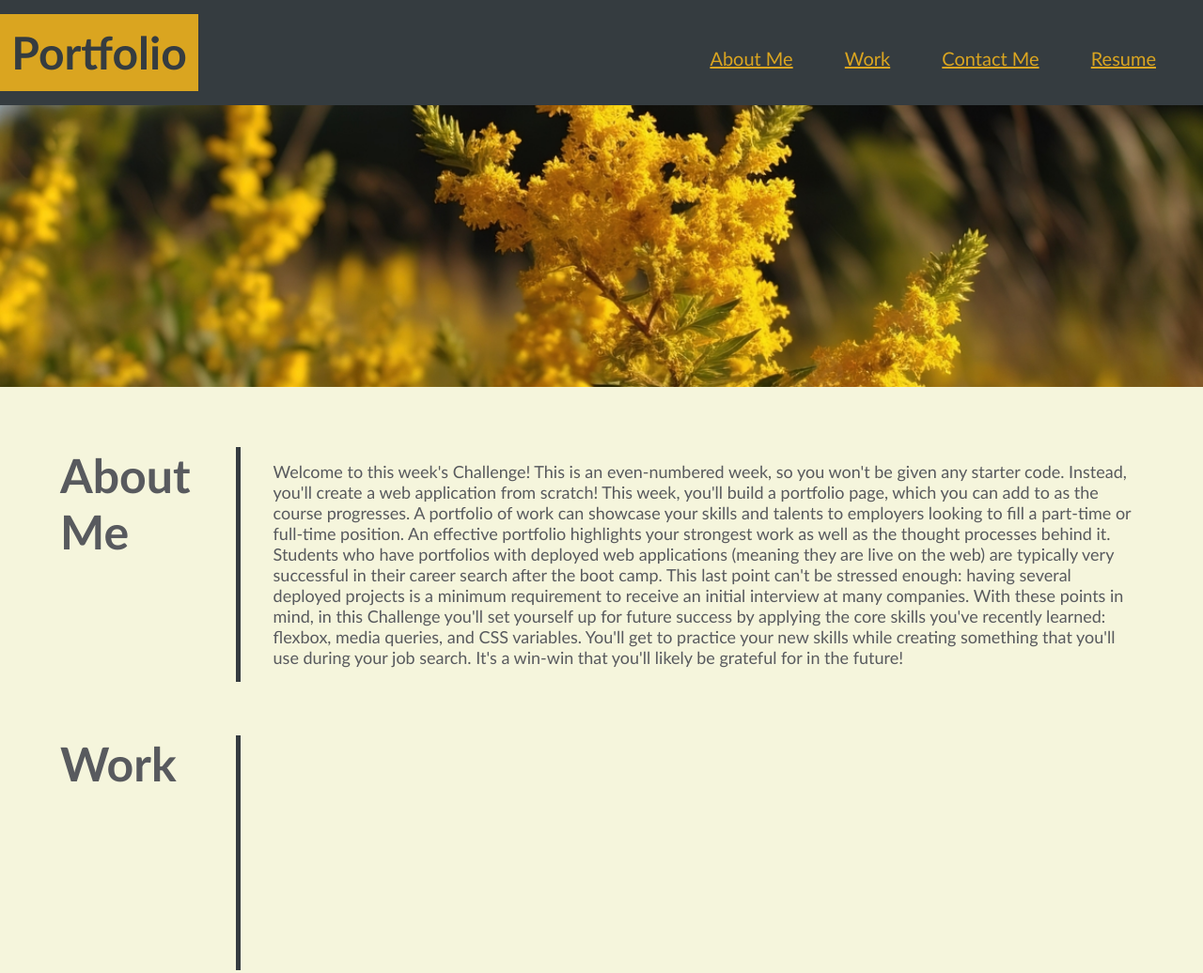
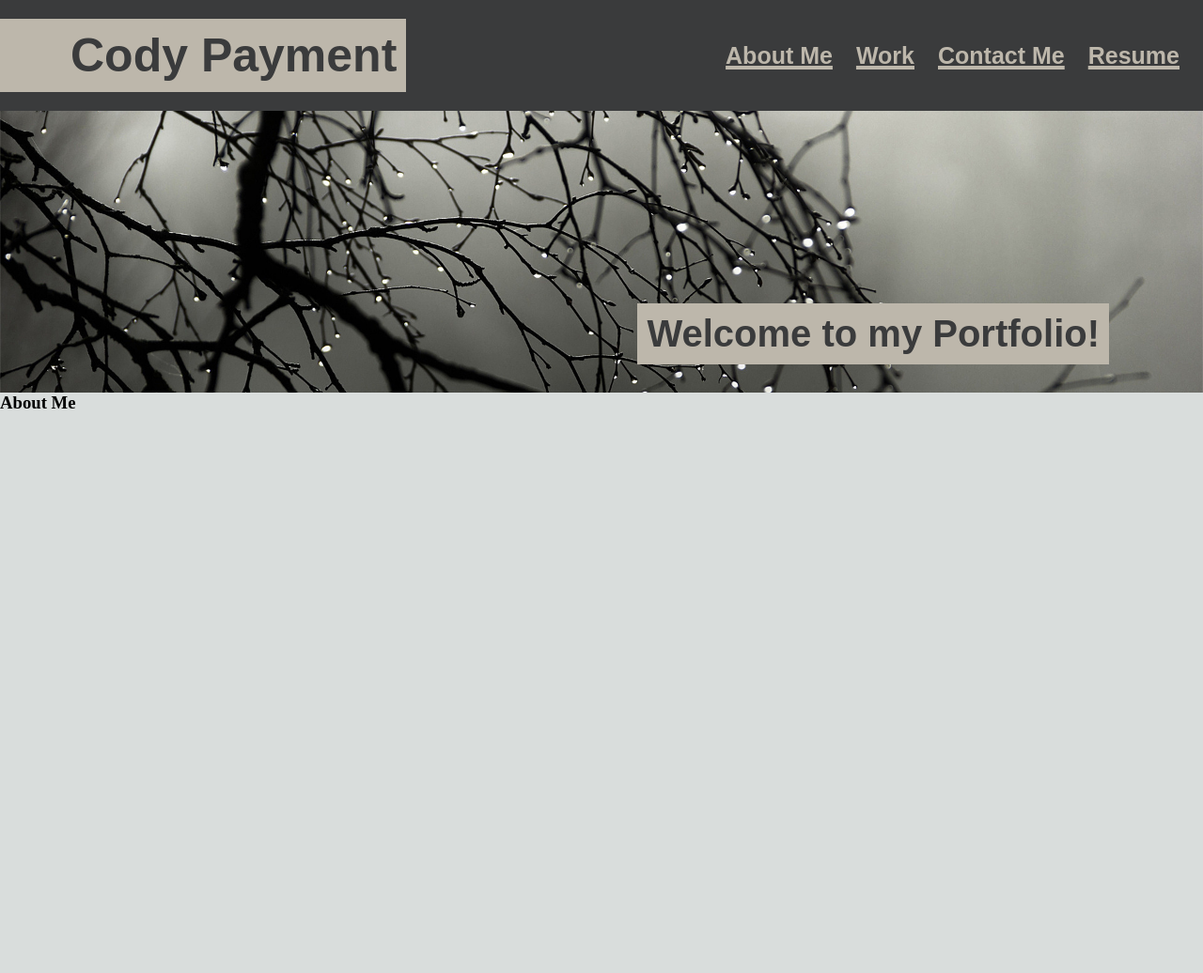
Before and after one commit to AKCashing/Portfolio-Showcase, a plain HTML site: page index.html in a window 1280 px wide. Shown: the top 1036 px of the page at 94% size. After the commit the page ends 800 px from the top, so only its background shows below. Drawn offline with Linux system fonts and the light colour scheme.

Commit message:
Republishing: Changed the UI color and formatting

```diff
--- a/assets/css/style.css
+++ b/assets/css/style.css
@@ -4,149 +4,169 @@
     margin: 0;
 }
 
-/* Body || Background Color */
+/* Body */
 body {
-    background-color: beige;
+    background-color: #d9dddc;
 }
 
-/* Header || Background Color and Padding */
-.header {
-    padding-top: 15px;
-    padding-right: 50px;
-    padding-bottom: 15px;
-    background-color: #353c40;
-    color: #353c40;
+/* Header */
+header {
+    display: flex;
+    align-items: center;
+    justify-content: space-between;
+    background-color: #3a3b3c;
 }
 
-/* Header Title || Font and Background Color */
-.header h1 {
+/* Heading 1 */
+h1 {
     display: inline-block;
-    padding: 1%;
-    font-family: 'Trebuchet MS', 'Lucida Sans Unicode', 'Lucida Grande', 'Lucida Sans', Arial, sans-serif;
-    font-size: 48px;
-    background-color: goldenrod;
+    padding-top: 10px;
+    padding-right: 10px;
+    padding-bottom: 10px;
+    padding-left: 75px;
+    margin-top: 20px;
+    margin-bottom: 20px;
+    font-family: sans-serif;
+    font-size: 50px;
+    background-color: #bdb7ab;
+    color: #3a3b3c;
 }
 
-/* Header Navigation || Font and Position */
-.header nav {
-    padding-top: 35px;
-    float: right;
-    font-family: 'Trebuchet MS', 'Lucida Sans Unicode', 'Lucida Grande', 'Lucida Sans', Arial, sans-serif;
-    font-size: 20px;
+/* Navigation List */
+nav ul {
+    display: flex;
 }
 
-/* Header Navigation || Positioning and Spacing */
-.header nav ul li {
+/* Navigation List Link */
+nav ul li {
     display: inline-block;
-    margin-left: 50px;
+    padding-right: 25px;
 }
 
-/* Navigation || Text Color */
-a {
-    color: goldenrod;
+/* Navigation Text */
+nav a {
+    font-family: sans-serif;
+    font-size: 25px;
+    font-weight: bold;
+    text-decoration-thickness: 4px;
+    color: #bdb7ab;
 }
 
-/* Header Image */
-.hero {
+/* Image 1 */
+#image1 {
+    width: 100vw;
     height: 300px;
-    width: 100%;
-    background-image: url("../images/goldenrod-flower.png");
+    background-image: url("../images/Image1.jpg");
     background-size: cover;
-    background-position: 27% 27%;
+    background-position: 25% 25%;
+    display: flex;
+    align-items: end;
+    justify-content: end;
+}
+
+h2 {
+    display: inline-block;
+    padding: 10px;
+    margin-right: 100px;
+    margin-bottom: 30px;
+    font-family: sans-serif;
+    font-size: 40px;
+    background-color: #bdb7ab;
+    color: #3a3b3c;
 }
 
 /* Article || Width and Padding */
-.content {
+/* .content {
     width: 100vw;
     padding: 5%;
-}
+} */
 
 /* About Me || Sizing and Text Color */
-.about-me {
+/* .about-me {
     height: 250px;
     width: 100%;
     display: flex;
     margin-bottom: 5%;
     color: #585a5e;
-}
+} */
 
 /* About Me Title || Font and Verticle Line */
-.about-me h2 {
+/* .about-me h2 {
     min-width: 15vw;
     font-family: 'Trebuchet MS', 'Lucida Sans Unicode', 'Lucida Grande', 'Lucida Sans', Arial, sans-serif;
     font-size: 50px;
     border-right: #353c40 solid 5px;
-}
+} */
 
 /* About Me Description || Positioning */
-.about-me p {
+/* .about-me p {
     display: flex;
     align-items: center;
     padding-left: 3%;
     font-family: 'Gill Sans', 'Gill Sans MT', Calibri, 'Trebuchet MS', sans-serif;
     font-size: 18px;
-}
+} */
 
 /* Work || Sizing and Text Color */
-.work {
+/* .work {
     height: 250px;
     width: 100%;
     display: flex;
     margin-bottom: 5%;
     color: #585a5e;
-}
+} */
 
 /* Work Title || Font and Verticle Line */
-.work h2 {
+/* .work h2 {
     width: 15vw;
     font-family: 'Trebuchet MS', 'Lucida Sans Unicode', 'Lucida Grande', 'Lucida Sans', Arial, sans-serif;
     font-size: 50px;
     border-right: #353c40 solid 5px;
-}
+} */
 
 /* Contact Me || Sizing and Text Color */
-.contact-me {
+/* .contact-me {
     height: 250px;
     width: 100%;
     display: flex;
     margin-bottom: 5%;
     color: #585a5e;
-}
+} */
 
 /* Contact Me Title || Font and Verticle Line */
-.contact-me h2 {
+/* .contact-me h2 {
     width: 15vw;
     font-family: 'Trebuchet MS', 'Lucida Sans Unicode', 'Lucida Grande', 'Lucida Sans', Arial, sans-serif;
     font-size: 50px;
     border-right: #353c40 solid 5px;
-}
+} */
 
-.contact-me nav {
+/* .contact-me nav {
     font-family: 'Trebuchet MS', 'Lucida Sans Unicode', 'Lucida Grande', 'Lucida Sans', Arial, sans-serif;
     font-size: 20px;
-}
+} */
 
-.contact-me nav ul li {
+/* .contact-me nav ul li {
     display: inline-block;
     padding: 100px;
-}
+} */
 
-b {
+/* b {
     color: #585a5e;
-}
+} */
 
 /* Resume || Sizing and Text Color */
-.resume {
+/* .resume {
     height: 250px;
     width: 100%;
     display: flex;
     color: #585a5e;
-}
+} */
 
 /* Resume Title || Font and Verticle Line */
-.resume h2 {
+/* .resume h2 {
     width: 15vw;
     font-family: 'Trebuchet MS', 'Lucida Sans Unicode', 'Lucida Grande', 'Lucida Sans', Arial, sans-serif;
     font-size: 50px;
     border-right: #353c40 solid 5px;
-}
+} */
--- a/index.html
+++ b/index.html
@@ -1,16 +1,45 @@
 <!DOCTYPE html>
-<html lang="en-us">
-
+<html lang="en">
 <head>
     <meta charset="UTF-8">
+    <meta name="viewport" content="width=device-width, initial-scale=1.0">
     <link rel="stylesheet" href="./assets/css/style.css">
-    <title>website</title>
+    <title>Document</title>
 </head>
+<!-- Documentation -->
+<body>
+    <!-- Header -->
+    <header>
+        <!-- Heading -->
+        <h1>Cody Payment</h1>
+        <!-- Navigation -->
+        <nav>
+            <!-- List -->
+            <ul>
+                <!-- Links -->
+                <li> <a href="about-me">About Me</a> </li>
+                <li> <a href="work">Work</a> </li>
+                <li> <a href="contact-me">Contact Me</a> </li>
+                <li> <a href="resume">Resume</a> </li>
+            </ul>
+        </nav>
+    </header>
+    <!-- Image 1 -->
+    <div id="image1">
+        <h2>Welcome to my Portfolio!</h2>
+    </div>
+    <!-- Main Content -->
+    <main id="content">
+        <div id="about-me">
+            <h3>About Me</h3>
+        </div>
+    </main>
+</body>
+</html>
 
-<body>
+<!-- <body>
     <header class="header">
         <h1>Portfolio</h1>
-
         <nav>
             <ul>
                 <li>
@@ -28,9 +57,7 @@
             </ul>
         </nav>
     </header>
-
     <div class="hero"></div>
-
     <main class="content">
         <article id="about-me" class="about-me">
             <h2>About Me</h2>
@@ -42,14 +69,11 @@
                 With these points in mind, in this Challenge you'll set yourself up for future success by applying the core skills you've recently learned: flexbox, media queries, and CSS variables. You'll get to practice your new skills while creating something that you'll use during your job search. It's a win-win that you'll likely be grateful for in the future!
             </p>
         </article>
-
         <article id="work" class="work">
             <h2>Work</h2>
         </article>
-
         <article id="contact-me" class="contact-me">
             <h2>Contact Me</h2>
-
             <nav>
                 <ul>
                     <li>
@@ -61,9 +85,8 @@
                 </ul>
             </nav>
         </article>
-
         <article id="resume" class="resume">
             <h2>Resume</h2>
         </article>
     </main>
-</body>
+</body> -->
```
Also changed, not shown: assets/images/Image1.jpg (added), assets/images/goldenrod-flower.png (deleted), assets/images/portfolio1.png (deleted), assets/images/portfolio2.png (deleted).
